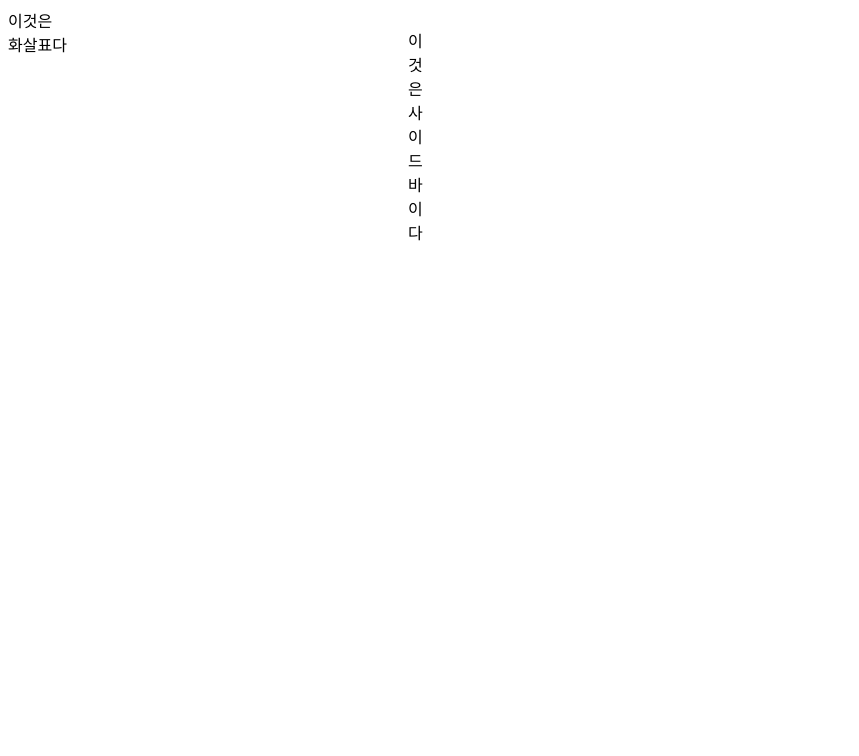
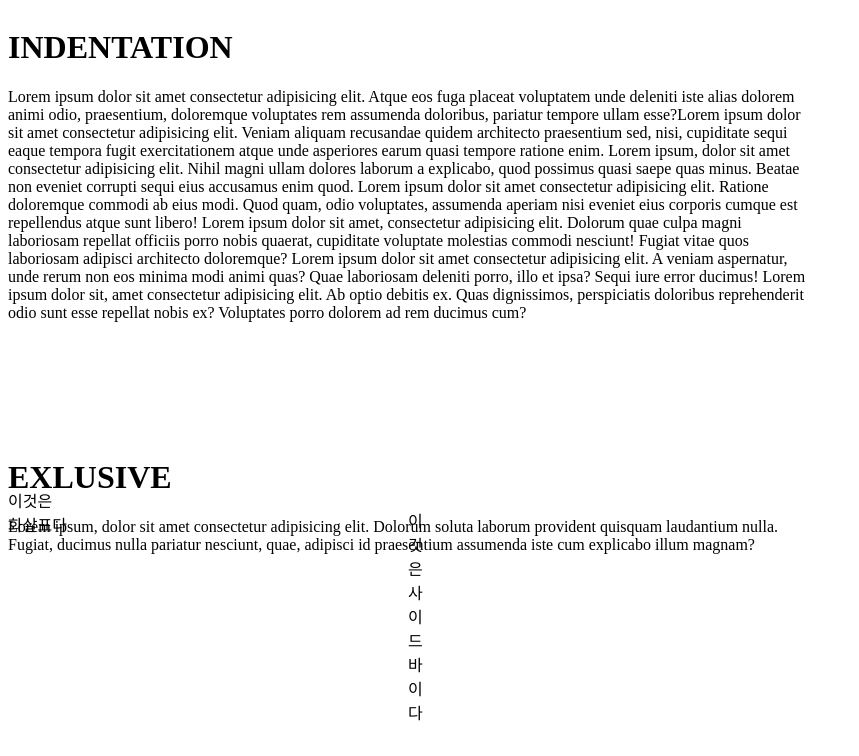
Before and after one commit to KimInteger/makeReact_2, a React app: page / in a window 1280 px wide. Shown: the top 756 px of the page, without its empty margins (0-859 px from the left). Built offline with nearby package versions, Linux system fonts and the light colour scheme.

Commit message:
feat_김정수 : assemble!

```diff
--- a/src/app.tsx
+++ b/src/app.tsx
@@ -1,11 +1,48 @@
 import React from 'react';
 import elementData from '../static/elementData';
 import MakeDiv from './tags/DivTag';
+import CombineDiv from './module/combineElement';
+import HOneTag from './tags/HOneTag';
+import PTag from './tags/PTag';
 
 const App: React.FC = () => {
   return (
     <>
-      <div></div>
+      <CombineDiv
+        styles={elementData.root.children.card.style}
+        innerHTML={
+          <>
+            <div>
+              <HOneTag
+                textNode={
+                  elementData.root.children.card.children.cardOne.children.hOne
+                    .textNode
+                }
+              />
+              <PTag
+                textNode={
+                  elementData.root.children.card.children.cardOne.children.pTag
+                    .textNode
+                }
+              />
+            </div>
+            <div>
+              <HOneTag
+                textNode={
+                  elementData.root.children.card.children.cardTwo.children.hOne
+                    .textNode
+                }
+              />
+              <PTag
+                textNode={
+                  elementData.root.children.card.children.cardTwo.children.pTag
+                    .textNode
+                }
+              />
+            </div>
+          </>
+        }
+      />
       <MakeDiv
         styles={elementData.root.children.arrow.style}
         textNode={elementData.root.children.arrow.textNode}
```
